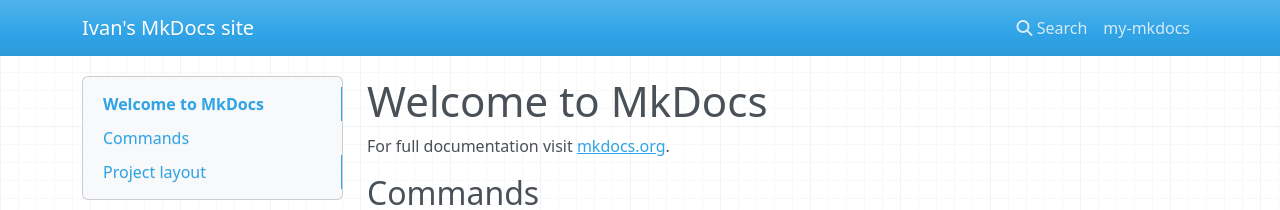
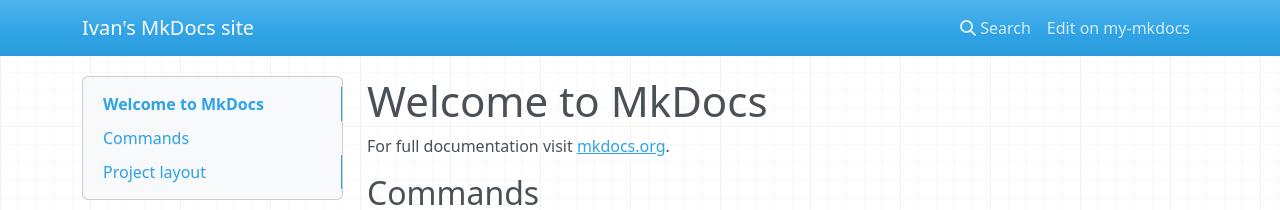
Before and after one commit to ivancheban/my-mkdocs, an MkDocs documentation site: the page built from docs/index.md, in a window 1280 px wide. Shown: the top 210 px of the page. Built offline with MkDocs 1.6.1, drawn with Linux system fonts in a browser that asks for light colours; nearby versions of some CDN libraries; part of the change alters nothing that is shown.

```diff
--- a/mkdocs.yml
+++ b/mkdocs.yml
@@ -5,7 +5,7 @@ site_author: Ivan Cheban
 theme: mkdocs
 #Repo info
 repo_name: my-mkdocs
-repo_url: https://ivancheban.github.io/my-mkdocs
+repo_url: https://github.com/ivancheban/my-mkdocs
 
 nav:
 - Intro: index.md
```
